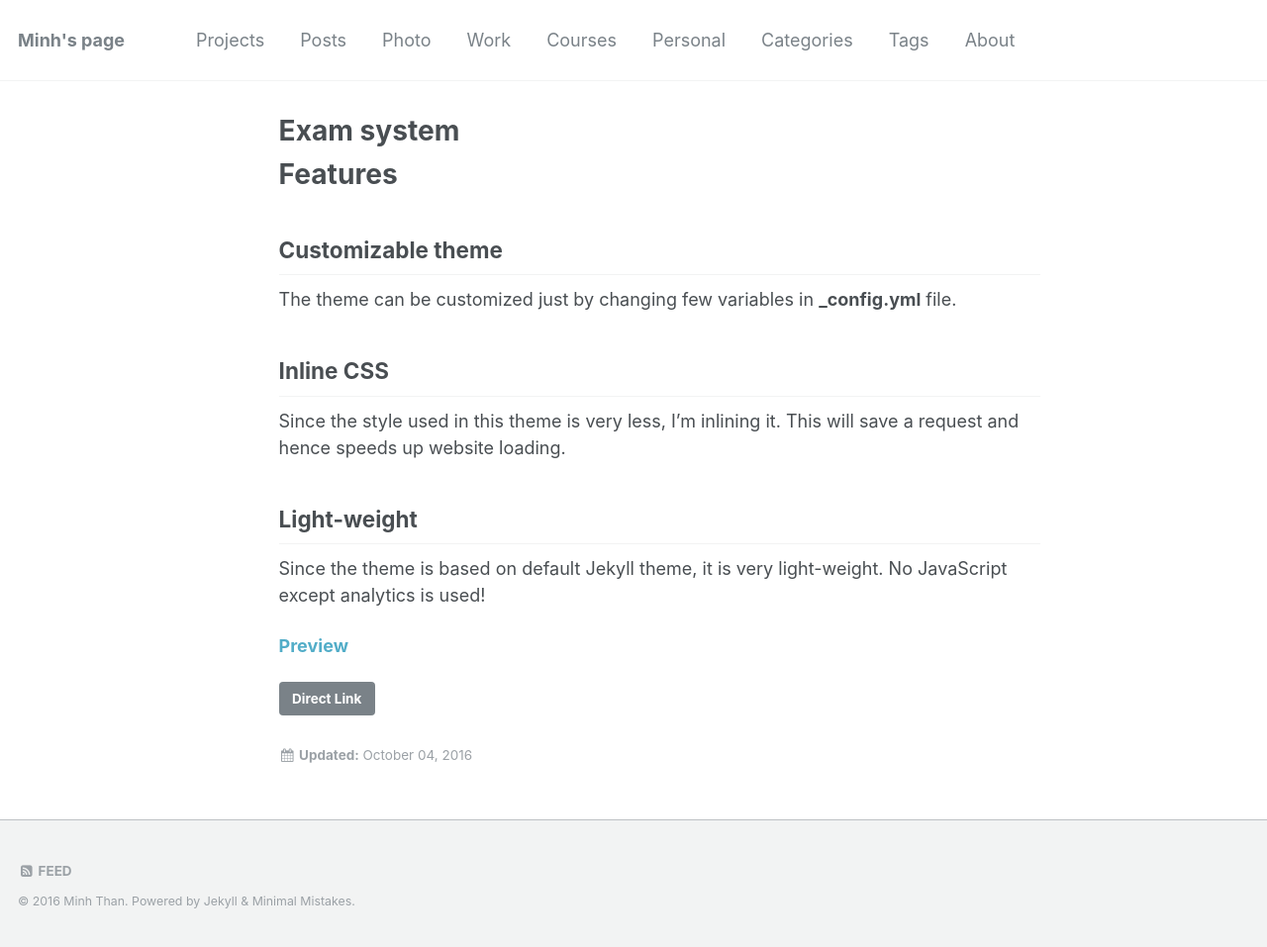
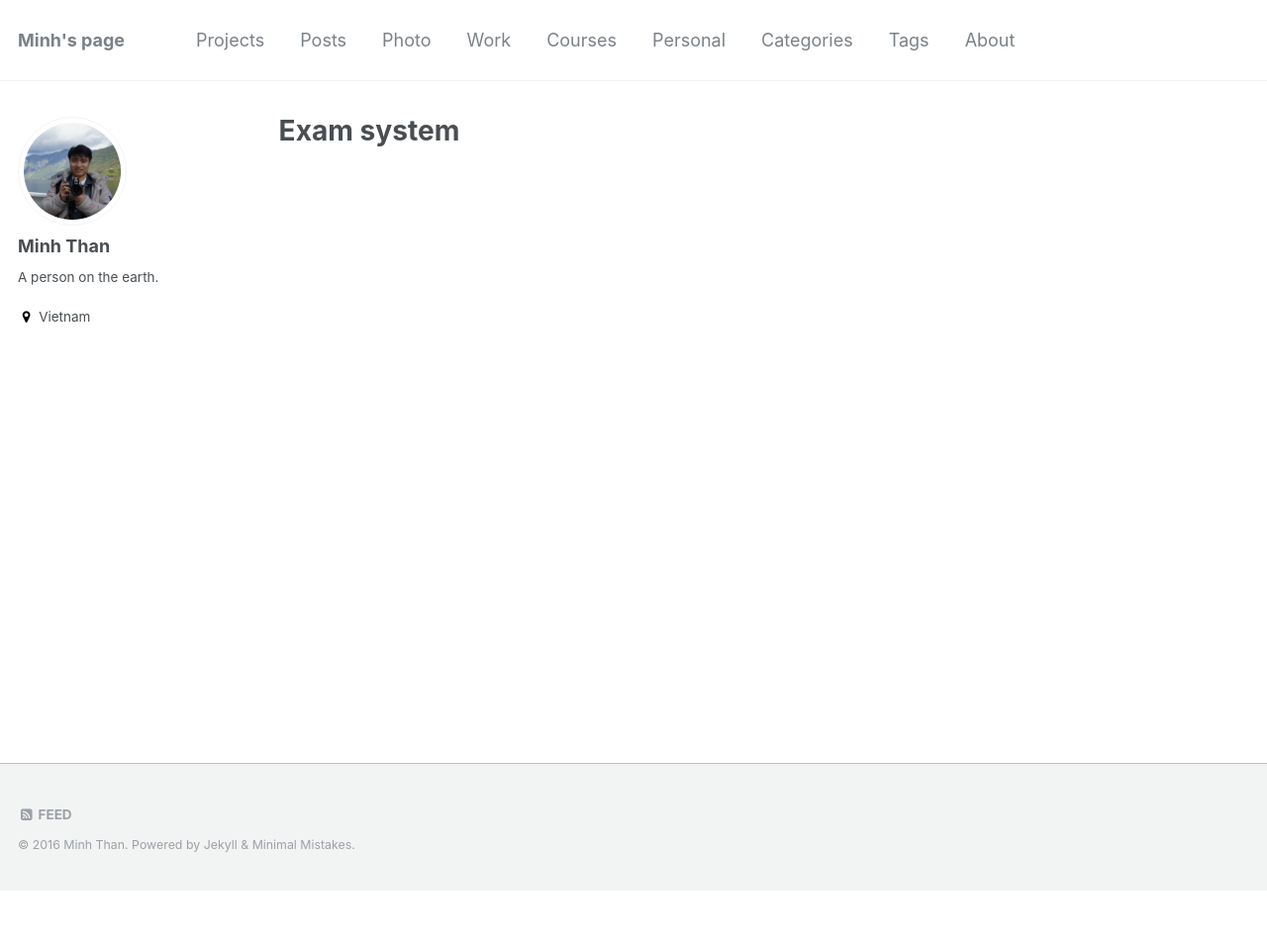
Before and after one commit to thanqminh/thanqminh.github.io, a Jekyll site: the page built from _projects/exam.md, in a window 1280 px wide. Shown: the whole page at 99% size. Built offline with Jekyll 4.4.1, drawn with Linux system fonts in a browser that asks for light colours; after the commit the page ends 900 px from its top, so only the background shows below that.

Commit message:
Add exam detail

```diff
--- a/_projects/exam.md
+++ b/_projects/exam.md
@@ -1,18 +1,15 @@
 ---
+layout: archive
 title: Exam system
-layout: single
-link: /projects/exam/
+permalink: /projects/exam/
+author_profile: true
 ---
 
-# Features
 
-## Customizable theme
-The theme can be customized just by changing few variables in **_config.yml** file.
+{% for item in site.projects.exam %}
+<a href="{{ item.link | prepend: site.baseurl }}">
+   {{ item.title }}
+</a>
 
-## Inline CSS
-Since the style used in this theme is very less, I'm inlining it. This will save a request and hence speeds up website loading.
-
-## Light-weight
-Since the theme is based on default Jekyll theme, it is very light-weight. No JavaScript except analytics is used!
-
-[**Preview**]({{page.link}})
+<p class="post-excerpt">{{ item.description | truncate: 160 }}</p>
+{% endfor %}
```
